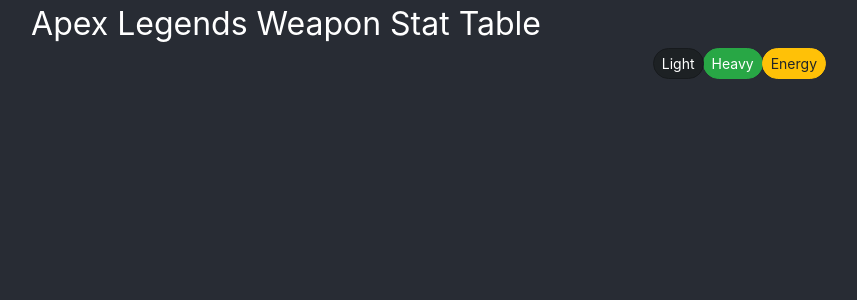
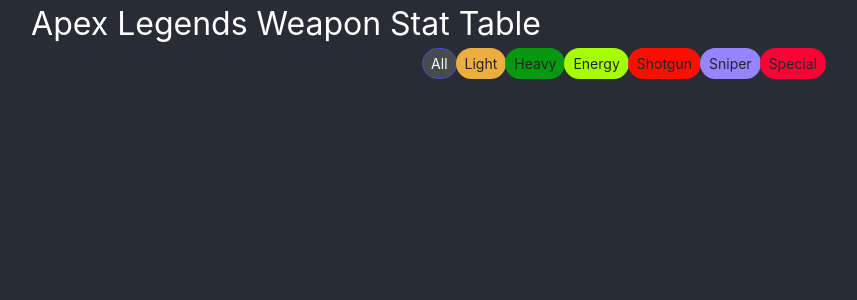
Before and after one commit to stefenh025/Apex-Legend-Weapon-Stat-Sheet, a React (Create React App) app: page / in a window 1280 px wide. Shown: the top 300 px of the page, without its empty margins (354-1211 px from the left). Built offline with nearby package versions, Linux system fonts and the light colour scheme.

Commit message:
Moved buttons to separate component to reduce lines of code, custom css for active state added

```diff
--- a/src/App.js
+++ b/src/App.js
@@ -1,5 +1,5 @@
 import './App.css';
-import DmgTableMain from './DmgTableMain.js';
+import DmgTableMain from './dmgTableMain.js';
 
 function App() {
   return (
--- a/src/DmgTableMain.js
+++ b/src/DmgTableMain.js
@@ -1,11 +1,12 @@
 import React from 'react';
-import './custombutton.css';
+import './customButton.css';
+import SortButtons from './sortButtons.js';
 
 export default class DmgTableMain extends React.Component{
     constructor(props){
         super(props);
         this.state = {
-            toggleButton:"light",
+            toggleButton:"all",
         }
         this.handleonChange = this.handleonChange.bind(this);
     }
@@ -13,50 +14,19 @@
         this.setState({
             toggleButton: e.target.value,
         });
-        console.log(this.state.toggleButton);
-        console.log(this.state.toggleButton === "light");
     }
     //Load in data from Json here, pass in data as props for child component, sort function done here
     render(){
         return(
             <div className="container">
-                <div className="btn-group btn-group-toggle float-right" data-toggle="buttons">
-                    <label className={"btn btn-sm btn-dark rounded-pill " + (this.state.toggleButton === "light" ? "active" : "")}>
-                        {/* <span className="lightwep icon"></span> */}
-                        <input
-                        type="radio"
-                        name="options"
-                        id="light"
-                        autoComplete="off"
-                        value="light"
-                        checked={this.state.toggleButton === "light"}
-                        onChange={e => this.handleonChange(e)}
-                        ></input>Light
-                    </label>
-                    <label className={"btn btn-sm btn-success rounded-pill " + (this.state.toggleButton === "heavy" ? "active" : "")}>
-                        {/* <span className="lightwep icon"></span> */}
-                        <input
-                        type="radio"
-                        name="options"
-                        id="heavy"
-                        autoComplete="off"
-                        value="heavy"
-                        checked={this.state.toggleButton === "heavy"}
-                        onChange={e => this.handleonChange(e)}
-                        ></input>Heavy
-                    </label>
-                    <label className={"btn btn-sm btn-warning rounded-pill " + (this.state.toggleButton === "energy" ? "active" : "")}>
-                        {/* <span className="lightwep icon"></span> */}
-                        <input
-                        type="radio"
-                        name="options"
-                        id="energy"
-                        autoComplete="off"
-                        value="energy"
-                        checked={this.state.toggleButton === "energy"}
-                        onChange={e => this.handleonChange(e)}
-                        ></input>Energy
-                    </label>
+                <div className="btn-group btn-group-toggle float-right">
+                    <SortButtons type="all" toggleButton={this.state.toggleButton} handleonChange={this.handleonChange} />
+                    <SortButtons type="light" toggleButton={this.state.toggleButton} handleonChange={this.handleonChange} />
+                    <SortButtons type="heavy" toggleButton={this.state.toggleButton} handleonChange={this.handleonChange} />
+                    <SortButtons type="energy" toggleButton={this.state.toggleButton} handleonChange={this.handleonChange} />
+                    <SortButtons type="shotgun" toggleButton={this.state.toggleButton} handleonChange={this.handleonChange} />
+                    <SortButtons type="sniper" toggleButton={this.state.toggleButton} handleonChange={this.handleonChange} />
+                    <SortButtons type="special" toggleButton={this.state.toggleButton} handleonChange={this.handleonChange} />
                 </div>
                 {/* <Table /> */}
             </div>
--- a/src/custombutton.css
+++ b/src/custombutton.css
@@ -1,20 +1,28 @@
-.btn-light{
+.btn-allw{
+    background-color: lightcoral !important;
+}
+.btn-lightw{
     background-color: #edae40 !important;
 }
-.btn-light:active,.btn-heavy:active,.btn-light:hover{
-    background-color: #000000 !important;
+.btn-active{
+    background-color: #464c4d !important;
+    color: white;
+    border-color: #464cd4;
 }
-.btn-heavy{
+.btn-heavyw{
     background-color: #069910 !important;
 }
-.btn-sniper{
+.btn-sniperw{
     background-color: #9585ff !important;
 }
-.btn-shotgun{
+.btn-shotgunw{
     background-color: #ff0d00 !important;
 }
-.btn-energy{
+.btn-energyw{
     background-color: #a6ff00 !important;
+}
+.btn-specialw{
+    background-color: #ff0037 !important;
 }
 .lightwep{
     background-color: black;
--- /dev/null
+++ b/src/sortButtons.js
@@ -0,0 +1,23 @@
+import React from 'react';
+import './customButton.css';
+export default class SortButtons extends React.Component{
+    // constructor(props){
+    //     super(props);
+    // }
+    render(){
+        let capitalType = this.props.type.charAt(0).toUpperCase() + this.props.type.slice(1);
+        return(
+            <label className={"btn btn-sm rounded-pill " + (this.props.toggleButton === this.props.type ? "btn-active" : "btn-" + this.props.type + "w")}>
+            {/* <span className="lightwep icon"></span> */}
+            <input
+            type="radio"
+            name="options"
+            id="light"
+            autoComplete="off"
+            value={this.props.type}
+            onChange={e => this.props.handleonChange(e)}
+            ></input>{capitalType}
+        </label>
+        )
+    }
+}
```
